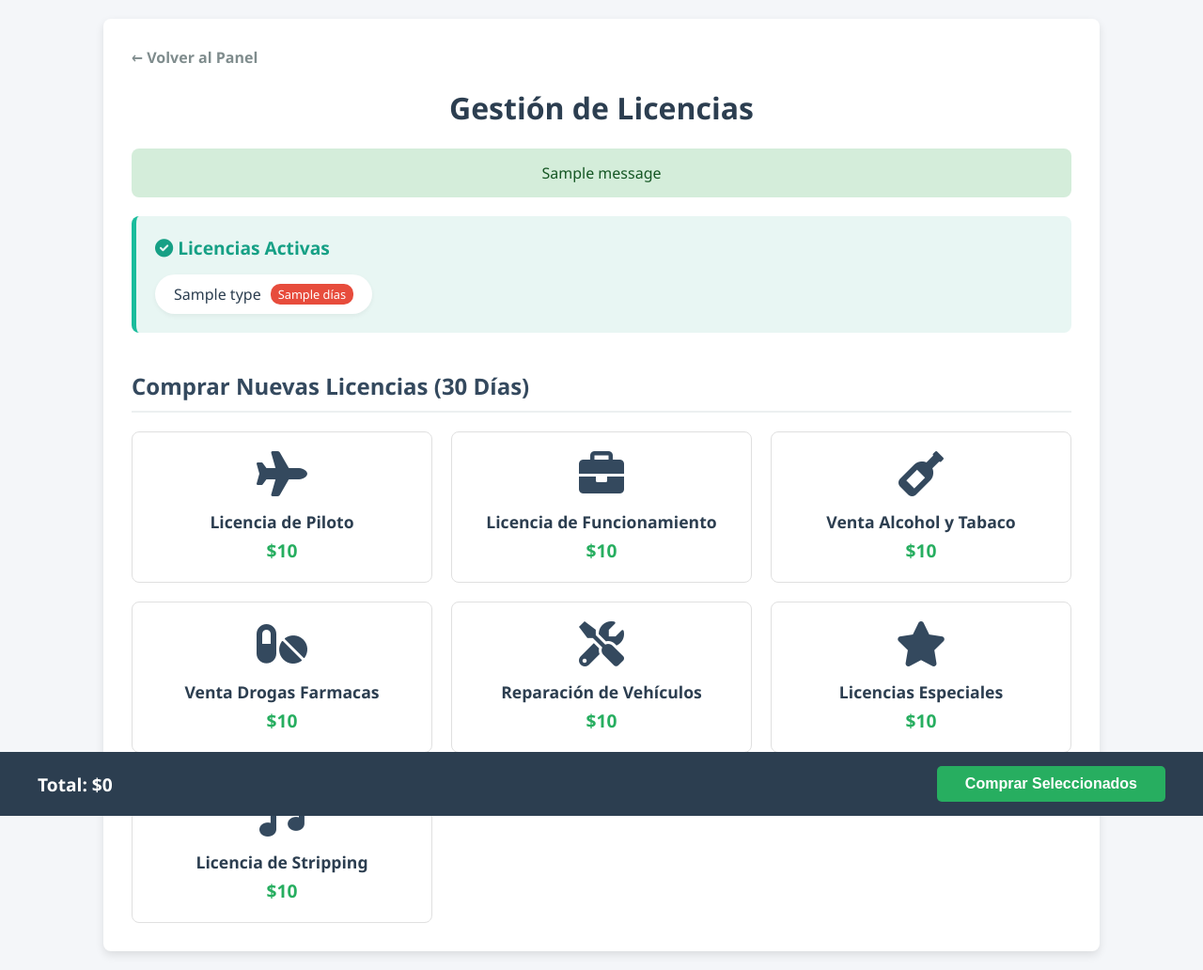
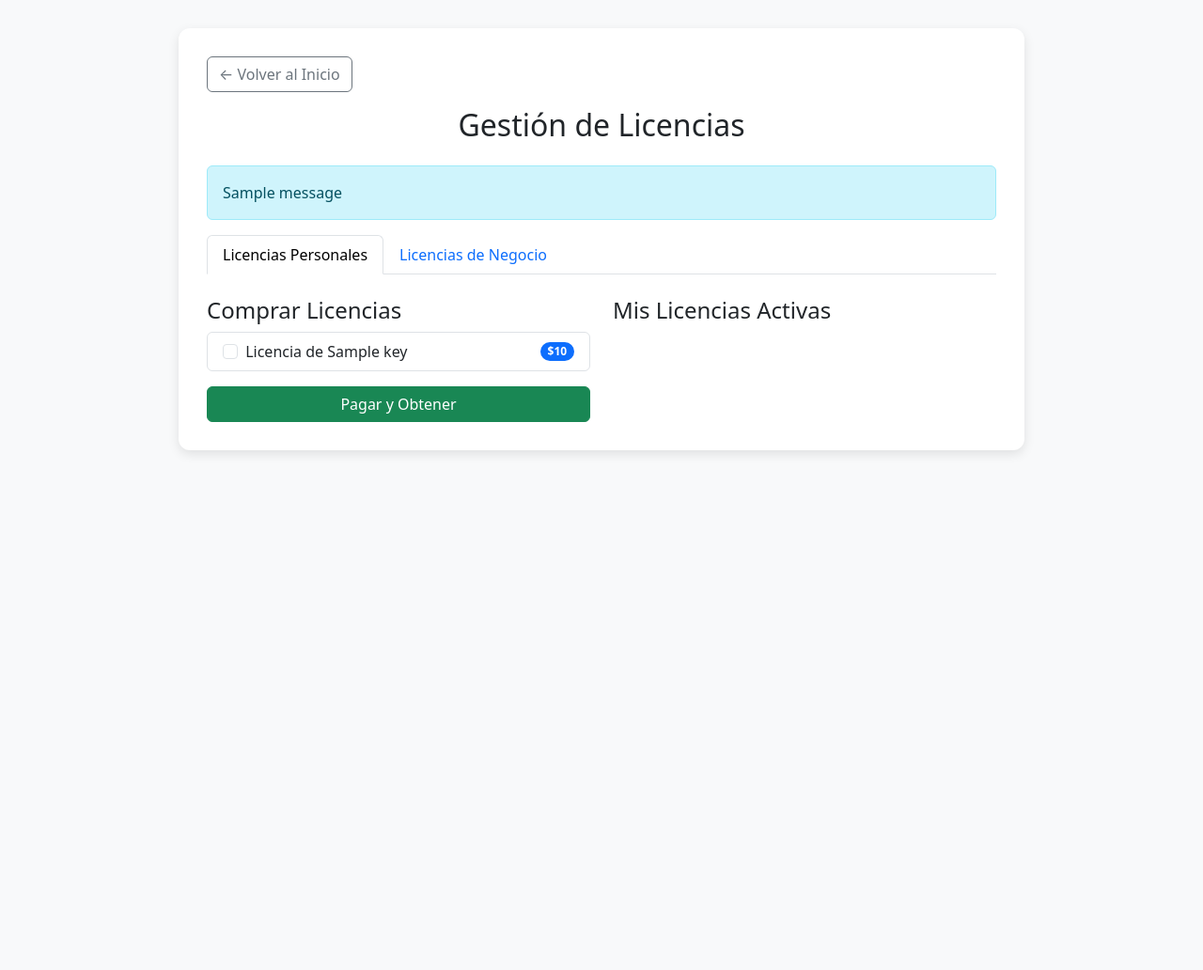
Before and after one commit to Aldoval1/gobwebbot, a Flask app: template app/templates/licenses.html in a window 1280 px wide. Shown: the whole page at 94% size. After the commit the page ends 483 px from the top, so only its background shows below. Run offline with Flask 3, Linux system fonts and the light colour scheme; the template is opened without the code that fills it: most values are stand-ins (such as "Sample title", 1, 10 or a date in 2020); one stand-in notice (Sample message) is shown; form fields are guessed from the names that the template uses.

Commit message:
Refactor licenses.html for Bootstrap and new features
Updated the licenses management page with Bootstrap styles and improved layout. Added navigation tabs for personal and business licenses, and enhanced the interactive map for business registration.

```diff
--- a/app/templates/licenses.html
+++ b/app/templates/licenses.html
@@ -2,312 +2,192 @@
 <html lang="es">
 <head>
     <meta charset="UTF-8">
+    <title>Gestión de Licencias</title>
     <meta name="viewport" content="width=device-width, initial-scale=1.0">
-    <title>Licencias - Gobierno de San Andreas</title>
-    <link rel="stylesheet" href="https://cdnjs.cloudflare.com/ajax/libs/font-awesome/6.0.0/css/all.min.css">
+    <link href="https://cdn.jsdelivr.net/npm/bootstrap@5.3.0/dist/css/bootstrap.min.css" rel="stylesheet">
     <style>
-        body {
-            font-family: 'Segoe UI', Tahoma, Geneva, Verdana, sans-serif;
-            background-color: #f4f6f9;
-            margin: 0;
-            padding: 20px;
+        body { background-color: #f8f9fa; }
+        .container-main { max-width: 900px; margin: 30px auto; background: white; padding: 30px; border-radius: 12px; box-shadow: 0 4px 12px rgba(0,0,0,0.1); }
+        .map-container {
+            position: relative;
+            width: 100%;
+            max-width: 100%;
+            overflow: hidden;
+            border: 2px solid #ccc;
+            cursor: crosshair;
         }
-        .container {
-            max-width: 1000px;
-            margin: 0 auto;
-            background-color: white;
-            padding: 30px;
-            border-radius: 8px;
-            box-shadow: 0 4px 10px rgba(0,0,0,0.1);
-        }
-        h1 {
-            color: #2c3e50;
-            text-align: center;
-        }
-        .back-link {
-            text-decoration: none;
-            color: #7f8c8d;
-            font-weight: bold;
-        }
-
-        /* Active Licenses */
-        .active-licenses {
-            margin-bottom: 40px;
-            padding: 20px;
-            background-color: #e8f6f3;
-            border-radius: 8px;
-            border-left: 5px solid #1abc9c;
-        }
-        .active-title {
-            color: #16a085;
-            font-size: 1.2em;
-            margin-bottom: 15px;
-            font-weight: bold;
-        }
-        .active-grid {
-            display: flex;
-            flex-wrap: wrap;
-            gap: 15px;
-        }
-        .active-item {
-            background: white;
-            padding: 10px 20px;
-            border-radius: 50px;
-            box-shadow: 0 2px 5px rgba(0,0,0,0.05);
-            font-weight: 500;
-            color: #2c3e50;
-            display: flex;
-            align-items: center;
-            gap: 10px;
-        }
-        .time-badge {
-            background-color: #e74c3c;
-            color: white;
-            padding: 2px 8px;
-            border-radius: 10px;
-            font-size: 0.8em;
-        }
-
-        /* License Store */
-        .store-grid {
-            display: grid;
-            grid-template-columns: repeat(auto-fit, minmax(250px, 1fr));
-            gap: 20px;
-            margin-top: 20px;
-        }
-        .license-card {
-            background-color: white;
-            border: 1px solid #e0e0e0;
-            border-radius: 8px;
-            padding: 20px;
-            text-align: center;
-            transition: transform 0.2s, box-shadow 0.2s;
-            cursor: pointer;
-            position: relative;
-        }
-        .license-card:hover {
-            transform: translateY(-5px);
-            box-shadow: 0 5px 15px rgba(0,0,0,0.1);
-            border-color: #3498db;
-        }
-        .license-card.selected {
-            border-color: #27ae60;
-            background-color: #f0fdf4;
-            box-shadow: 0 0 0 2px #27ae60;
-        }
-        .license-icon {
-            font-size: 3em;
-            color: #34495e;
-            margin-bottom: 15px;
-        }
-        .license-name {
-            font-weight: bold;
-            font-size: 1.1em;
-            margin-bottom: 5px;
-            color: #2c3e50;
-        }
-        .license-price {
-            color: #27ae60;
-            font-weight: bold;
-            font-size: 1.2em;
-        }
-        .check-mark {
-            position: absolute;
-            top: 10px;
-            right: 10px;
-            color: #27ae60;
-            font-size: 1.5em;
-            display: none;
-        }
-        .license-card.selected .check-mark {
+        .map-image {
+            width: 100%;
             display: block;
         }
-
-        /* Footer/Cart */
-        .cart-bar {
-            position: fixed;
-            bottom: 0;
-            left: 0;
-            width: 100%;
-            background-color: #2c3e50;
-            color: white;
-            padding: 15px 40px;
-            box-sizing: border-box;
-            display: flex;
-            justify-content: space-between;
-            align-items: center;
-            transform: translateY(100%);
-            transition: transform 0.3s;
-            z-index: 100;
-        }
-        .cart-bar.visible {
-            transform: translateY(0);
-        }
-        .cart-total {
-            font-size: 1.2em;
-            font-weight: bold;
-        }
-        .btn-buy {
-            background-color: #27ae60;
-            color: white;
-            border: none;
-            padding: 10px 30px;
-            border-radius: 5px;
-            font-size: 1em;
-            cursor: pointer;
-            font-weight: bold;
-        }
-        .btn-buy:hover {
-            background-color: #219150;
-        }
-
-        /* Checkbox hidden */
-        input[type="checkbox"] {
+        .map-marker {
+            position: absolute;
+            width: 20px;
+            height: 20px;
+            background-color: red;
+            border-radius: 50%;
+            transform: translate(-50%, -50%);
+            pointer-events: none;
             display: none;
+            border: 2px solid white;
+            box-shadow: 0 0 5px rgba(0,0,0,0.5);
         }
     </style>
 </head>
 <body>
-    <div class="container">
-        <a href="{{ url_for('main.index') }}" class="back-link">← Volver al Panel</a>
-        <h1>Gestión de Licencias</h1>
+    <div class="container container-main">
+        <a href="{{ url_for('main.index') }}" class="btn btn-outline-secondary mb-3">← Volver al Inicio</a>
+        <h2 class="mb-4 text-center">Gestión de Licencias</h2>
 
         {% with messages = get_flashed_messages() %}
             {% if messages %}
-                {% for message in messages %}
-                    <div style="background-color: #d4edda; color: #155724; padding: 15px; border-radius: 8px; margin-bottom: 20px; text-align: center;">
-                        {{ message }}
-                    </div>
-                {% endfor %}
+                <div class="alert alert-info">
+                    {% for message in messages %}{{ message }}<br>{% endfor %}
+                </div>
             {% endif %}
         {% endwith %}
 
-        <!-- Active Licenses Section -->
-        {% if active_licenses %}
-        <div class="active-licenses">
-            <div class="active-title"><i class="fas fa-check-circle"></i> Licencias Activas</div>
-            <div class="active-grid">
-                {% for lic in active_licenses %}
-                <div class="active-item">
-                    {{ lic.type }}
-                    <span class="time-badge">{{ lic.days_left }} días</span>
+        <!-- Pestañas de Navegación -->
+        <ul class="nav nav-tabs mb-4" id="licenseTabs" role="tablist">
+            <li class="nav-item">
+                <button class="nav-link active" id="personal-tab" data-bs-toggle="tab" data-bs-target="#personal" type="button">Licencias Personales</button>
+            </li>
+            <li class="nav-item">
+                <button class="nav-link" id="business-tab" data-bs-toggle="tab" data-bs-target="#business" type="button">Licencias de Negocio</button>
+            </li>
+        </ul>
+
+        <div class="tab-content">
+            <!-- PANEL LICENCIAS PERSONALES -->
+            <div class="tab-pane fade show active" id="personal">
+                <div class="row">
+                    <div class="col-md-6">
+                        <h4>Comprar Licencias</h4>
+                        <form method="POST">
+                            <div class="list-group mb-3">
+                                {% for key, price in personal_prices.items() %}
+                                <label class="list-group-item d-flex justify-content-between align-items-center">
+                                    <span>
+                                        <input class="form-check-input me-1" type="checkbox" name="licenses" value="{{ key }}">
+                                        Licencia de {{ key }}
+                                    </span>
+                                    <span class="badge bg-primary rounded-pill">${{ price }}</span>
+                                </label>
+                                {% endfor %}
+                            </div>
+                            <button type="submit" class="btn btn-success w-100">Pagar y Obtener</button>
+                        </form>
+                    </div>
+                    <div class="col-md-6">
+                        <h4>Mis Licencias Activas</h4>
+                        {% if active_licenses %}
+                            <ul class="list-group">
+                            {% for l in active_licenses %}
+                                {% if l.business_id is none %} <!-- Solo mostramos personales aquí -->
+                                    <li class="list-group-item d-flex justify-content-between align-items-center">
+                                        {{ l.type }}
+                                        <small class="text-muted">Expira: {{ l.expiration_date.strftime('%d/%m') }}</small>
+                                    </li>
+                                {% endif %}
+                            {% endfor %}
+                            </ul>
+                        {% else %}
+                            <p class="text-muted">No tienes licencias personales activas.</p>
+                        {% endif %}
+                    </div>
                 </div>
-                {% endfor %}
+            </div>
+
+            <!-- PANEL LICENCIAS DE NEGOCIO -->
+            <div class="tab-pane fade" id="business">
+                <div class="text-center py-5">
+                    <h3 class="mb-3">¿Tienes un emprendimiento?</h3>
+                    <p class="text-muted mb-4">Registra tu local para operar legalmente en la ciudad. Incluye Licencia de Funcionamiento y permisos específicos.</p>
+                    <button class="btn btn-primary btn-lg" data-bs-toggle="modal" data-bs-target="#businessModal">
+                        🏢 Licencia tu Negocio
+                    </button>
+                </div>
             </div>
         </div>
-        {% endif %}
-
-        <!-- Store Section -->
-        <h2 style="color: #34495e; border-bottom: 2px solid #ecf0f1; padding-bottom: 10px;">Comprar Nuevas Licencias (30 Días)</h2>
-
-        <form action="{{ url_for('main.licenses') }}" method="POST" id="licenseForm">
-            <div class="store-grid">
-
-                <label class="license-card" onclick="toggleSelection(this)">
-                    <input type="checkbox" name="licenses" value="Pilot" data-price="{{ prices['Pilot'] }}">
-                    <i class="fas fa-plane license-icon"></i>
-                    <i class="fas fa-check-circle check-mark"></i>
-                    <div class="license-name">Licencia de Piloto</div>
-                    <div class="license-price">${{ "{:,.0f}".format(prices['Pilot']) }}</div>
-                </label>
-
-                <label class="license-card" onclick="toggleSelection(this)">
-                    <input type="checkbox" name="licenses" value="Operating" data-price="{{ prices['Operating'] }}">
-                    <i class="fas fa-briefcase license-icon"></i>
-                    <i class="fas fa-check-circle check-mark"></i>
-                    <div class="license-name">Licencia de Funcionamiento</div>
-                    <div class="license-price">${{ "{:,.0f}".format(prices['Operating']) }}</div>
-                </label>
-
-                <label class="license-card" onclick="toggleSelection(this)">
-                    <input type="checkbox" name="licenses" value="AlcoholTobacco" data-price="{{ prices['AlcoholTobacco'] }}">
-                    <i class="fas fa-wine-bottle license-icon"></i>
-                    <i class="fas fa-check-circle check-mark"></i>
-                    <div class="license-name">Venta Alcohol y Tabaco</div>
-                    <div class="license-price">${{ "{:,.0f}".format(prices['AlcoholTobacco']) }}</div>
-                </label>
-
-                <label class="license-card" onclick="toggleSelection(this)">
-                    <input type="checkbox" name="licenses" value="PharmaDrugs" data-price="{{ prices['PharmaDrugs'] }}">
-                    <i class="fas fa-pills license-icon"></i>
-                    <i class="fas fa-check-circle check-mark"></i>
-                    <div class="license-name">Venta Drogas Farmacas</div>
-                    <div class="license-price">${{ "{:,.0f}".format(prices['PharmaDrugs']) }}</div>
-                </label>
-
-                <label class="license-card" onclick="toggleSelection(this)">
-                    <input type="checkbox" name="licenses" value="VehicleRepair" data-price="{{ prices['VehicleRepair'] }}">
-                    <i class="fas fa-tools license-icon"></i>
-                    <i class="fas fa-check-circle check-mark"></i>
-                    <div class="license-name">Reparación de Vehículos</div>
-                    <div class="license-price">${{ "{:,.0f}".format(prices['VehicleRepair']) }}</div>
-                </label>
-
-                <label class="license-card" onclick="toggleSelection(this)">
-                    <input type="checkbox" name="licenses" value="Special" data-price="{{ prices['Special'] }}">
-                    <i class="fas fa-star license-icon"></i>
-                    <i class="fas fa-check-circle check-mark"></i>
-                    <div class="license-name">Licencias Especiales</div>
-                    <div class="license-price">${{ "{:,.0f}".format(prices['Special']) }}</div>
-                </label>
-
-                <label class="license-card" onclick="toggleSelection(this)">
-                    <input type="checkbox" name="licenses" value="Stripping" data-price="{{ prices['Stripping'] }}">
-                    <i class="fas fa-music license-icon"></i>
-                    <i class="fas fa-check-circle check-mark"></i>
-                    <div class="license-name">Licencia de Stripping</div>
-                    <div class="license-price">${{ "{:,.0f}".format(prices['Stripping']) }}</div>
-                </label>
-
-            </div>
-        </form>
     </div>
 
-    <!-- Cart Footer -->
-    <div class="cart-bar" id="cartBar">
-        <div class="cart-total">Total: $<span id="totalAmount">0</span></div>
-        <button type="button" class="btn-buy" onclick="document.getElementById('licenseForm').submit()">Comprar Seleccionados</button>
+    <!-- MODAL REGISTRO DE NEGOCIO -->
+    <div class="modal fade" id="businessModal" tabindex="-1">
+        <div class="modal-dialog modal-lg">
+            <div class="modal-content">
+                <div class="modal-header">
+                    <h5 class="modal-title">Registrar Nuevo Negocio</h5>
+                    <button type="button" class="btn-close" data-bs-dismiss="modal"></button>
+                </div>
+                <div class="modal-body">
+                    <form action="{{ url_for('main.register_business') }}" method="POST" enctype="multipart/form-data">
+                        {{ business_form.hidden_tag() }}
+
+                        <div class="row">
+                            <div class="col-md-6">
+                                <div class="mb-3">
+                                    <label class="form-label">Nombre del Negocio</label>
+                                    {{ business_form.name(class="form-control", placeholder="Ej: Bar de Moe") }}
+                                </div>
+                                <div class="mb-3">
+                                    <label class="form-label">Tipo de Negocio</label>
+                                    {{ business_form.business_type(class="form-select") }}
+                                    <small class="text-muted">El costo varía según el tipo.</small>
+                                </div>
+                                <div class="mb-3">
+                                    <label class="form-label">Foto del Local (Exterior)</label>
+                                    {{ business_form.photo(class="form-control") }}
+                                </div>
+                            </div>
+                            <div class="col-md-6">
+                                <label class="form-label">Ubicación en el Mapa (Click para marcar)</label>
+                                <div class="map-container" id="mapContainer">
+                                    <img src="{{ url_for('static', filename='img/mi_mapa.png') }}" class="map-image" alt="Mapa">
+                                    <div class="map-marker" id="mapMarker"></div>
+                                </div>
+                                <!-- Campos ocultos para coordenadas -->
+                                {{ business_form.location_x(type="hidden", id="locX") }}
+                                {{ business_form.location_y(type="hidden", id="locY") }}
+                            </div>
+                        </div>
+
+                        <div class="alert alert-warning mt-3">
+                            <strong>Nota:</strong> Al registrarse se cobrará automáticamente el costo de la licencia mensual.
+                        </div>
+
+                        <button type="submit" class="btn btn-success w-100">Registrar y Pagar</button>
+                    </form>
+                </div>
+            </div>
+        </div>
     </div>
 
+    <script src="https://cdn.jsdelivr.net/npm/bootstrap@5.3.0/dist/js/bootstrap.bundle.min.js"></script>
     <script>
-        function toggleSelection(card) {
-            // The checkbox state changes *after* the click event usually, but since we wrapped it in label
-            // and have an onclick on the label, let's wait a tiny bit or check the input directly.
-            // Actually, simpler logic:
+        // Lógica del Mapa Interactivo
+        const mapContainer = document.getElementById('mapContainer');
+        const marker = document.getElementById('mapMarker');
+        const inputX = document.getElementById('locX');
+        const inputY = document.getElementById('locY');
 
-            const checkbox = card.querySelector('input[type="checkbox"]');
+        mapContainer.addEventListener('click', function(e) {
+            const rect = mapContainer.getBoundingClientRect();
+            const x = e.clientX - rect.left;
+            const y = e.clientY - rect.top;
 
-            // Toggle visual class based on checkbox state (which toggles automatically by label click)
-            // But we need to sync it because the onclick fires before or after?
-            // Let's use setTimeout to ensure checkbox state is updated.
-            setTimeout(() => {
-                if (checkbox.checked) {
-                    card.classList.add('selected');
-                } else {
-                    card.classList.remove('selected');
-                }
-                updateTotal();
-            }, 10);
-        }
+            // Calcular porcentajes
+            const percentX = (x / rect.width) * 100;
+            const percentY = (y / rect.height) * 100;
 
-        function updateTotal() {
-            const checkboxes = document.querySelectorAll('input[type="checkbox"]:checked');
-            let total = 0;
-            checkboxes.forEach(cb => {
-                total += parseFloat(cb.getAttribute('data-price'));
-            });
+            // Mover marcador
+            marker.style.left = percentX + '%';
+            marker.style.top = percentY + '%';
+            marker.style.display = 'block';
 
-            const cartBar = document.getElementById('cartBar');
-            const totalSpan = document.getElementById('totalAmount');
-
-            totalSpan.innerText = total.toLocaleString('en-US');
-
-            if (total > 0) {
-                cartBar.classList.add('visible');
-            } else {
-                cartBar.classList.remove('visible');
-            }
-        }
+            // Guardar valores
+            inputX.value = percentX.toFixed(2);
+            inputY.value = percentY.toFixed(2);
+        });
     </script>
 </body>
 </html>
```
